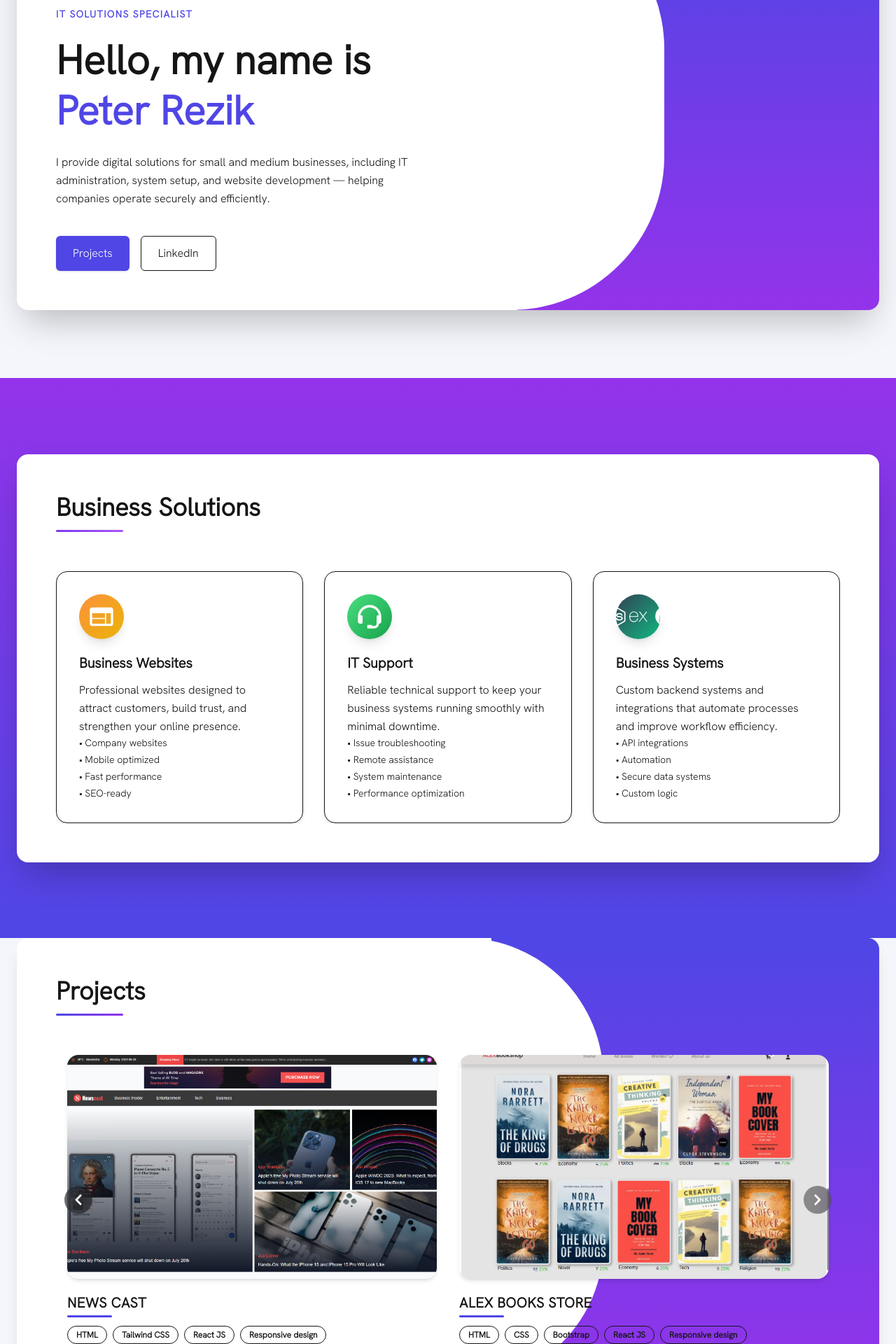
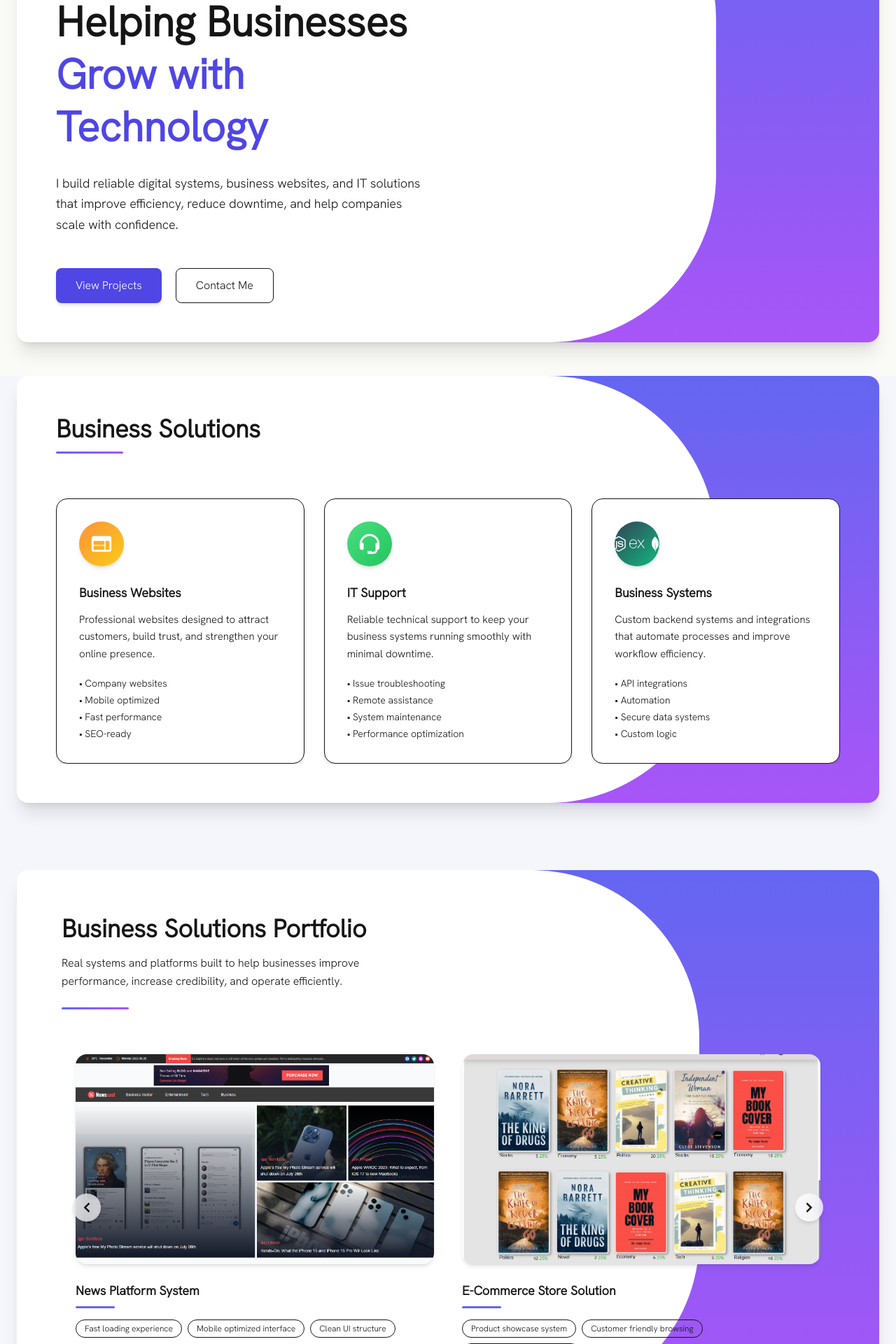
Before and after one commit to PeterRizek009/PeterRezekPortfolio, a React (Create React App) app: page / in a window 1280 px wide. Shown: the part 260-2180 px from the top of the page at 70% size. Built offline with nearby package versions, Linux system fonts and the light colour scheme; a web font is replaced by a local one.

Commit message:
new layout

```diff
--- a/src/App.js
+++ b/src/App.js
@@ -27,10 +27,6 @@ function App() {
         <div className="App dark:bg-newBlack bg-[#fafaf7] font-custom dark:text-gray text-newBlack relative">
 
 
-          {/* <div className='w-[445px] h-[720px] top-0 absolute bg-darkgray md:right-[600px]'>
-              <img src={peterimage} className=''></img>
-            </div> */}
-
           <Header />
           <WahtICanDo />
           {/* <Skills /> */}
--- a/src/header/header.jsx
+++ b/src/header/header.jsx
@@ -3,18 +3,19 @@ import { BsGithub, BsLinkedin } from "react-icons/bs";
 
 const HeaderCard = () => {
   return (
-    <section className="min-h-screen flex items-center justify-center bg-[#f4f6fb] px-6">
+    <section className="flex justify-center px-6 py-12">
 
-      {/* CARD */}
-      <div className="relative w-full max-w-[1300px] rounded-2xl bg-white shadow-2xl overflow-hidden mt-3">
+      {/* CARD CONTAINER */}
+      <div className="relative w-full max-w-[1300px] rounded-2xl bg-white shadow-xl overflow-hidden">
 
-        {/* RIGHT SHAPE */}
-        <div className="absolute right-0 top-0 h-full w-[42%]">
+        {/* RIGHT GRADIENT SHAPE */}
+        <div className="absolute right-0 top-0 h-full w-[40%]">
 
-          <div className="absolute inset-0 bg-gradient-to-b from-indigo-600 to-purple-600" />
+          {/* gradient */}
+          <div className="absolute inset-0 bg-gradient-to-b from-indigo-500 to-purple-500" />
 
-          {/* curve cut */}
-          <div className="absolute left-[-140px] top-0 h-full w-[350px] bg-white rounded-r-[220px]" />
+          {/* curve */}
+          <div className="absolute left-[-160px] top-0 h-full w-[420px] bg-white rounded-r-[240px]" />
 
         </div>
 
@@ -22,47 +23,57 @@ const HeaderCard = () => {
         <div className="relative z-10 p-14">
 
           {/* NAV */}
-          <div className="flex justify-between items-center mb-16">
+          <div className="flex justify-between items-center mb-20">
 
-            <p className="font-semibold text-gray-800">Peter Rezik</p>
+            <p className="font-semibold text-gray-800 tracking-wide">
+              Peter Rezik
+            </p>
 
-            <div className="flex gap-5 text-black">
-              <BsGithub className="cursor-pointer hover:text-indigo-600" size={40}/>
-              <BsLinkedin className="cursor-pointer hover:text-indigo-600" size={40}/>
+            <div className="flex gap-6 text-gray-700">
+
+              <BsGithub
+                size={26}
+                className="cursor-pointer hover:text-indigo-600 transition"
+              />
+
+              <BsLinkedin
+                size={26}
+                className="cursor-pointer hover:text-indigo-600 transition"
+              />
+
             </div>
-
           </div>
 
-          {/* HERO TEXT */}
-          <div className="max-w-[520px]">
+          {/* HERO */}
+          <div className="max-w-[540px]">
 
-            <p className="text-sm tracking-widest text-indigo-600 font-semibold mb-5">
+            <p className="text-sm tracking-[0.25em] text-indigo-600 font-semibold mb-6">
               IT SOLUTIONS SPECIALIST
             </p>
 
-            <h1 className="text-[42px] md:text-[58px] font-bold leading-tight text-gray-900">
-              Hello, my name is <br />
-              <span className="text-indigo-600">Peter Rezik</span>
+            <h1 className="text-[44px] md:text-[60px] font-bold leading-tight text-gray-900">
+              Helping Businesses <br />
+              <span className="text-indigo-600">Grow with Technology</span>
             </h1>
 
-            <p className="mt-6 text-gray-600 leading-relaxed">
-              I provide digital solutions for small and medium businesses,
-              including IT administration, system setup, and website
-              development — helping companies operate securely and efficiently.
+            <p className="mt-7 text-gray-600 leading-relaxed text-lg">
+              I build reliable digital systems, business websites, and IT
+              solutions that improve efficiency, reduce downtime, and help
+              companies scale with confidence.
             </p>
 
-            <div className="flex gap-4 mt-10">
+            {/* BUTTONS */}
+            <div className="flex gap-5 mt-12">
 
-              <button className="px-6 py-3 bg-indigo-600 text-white rounded-md shadow">
-                Projects
+              <button className="px-7 py-3 bg-indigo-600 text-white rounded-lg shadow-md hover:shadow-lg hover:scale-[1.02] transition">
+                View Projects
               </button>
 
-              <button className="px-6 py-3 border border-gray-300 rounded-md">
-                LinkedIn
+              <button className="px-7 py-3 border border-gray-300 rounded-lg text-gray-700 hover:bg-gray-50 transition">
+                Contact Me
               </button>
 
             </div>
-
           </div>
 
         </div>
--- a/src/projects/projects.js
+++ b/src/projects/projects.js
@@ -18,38 +18,32 @@ import Slider from "react-slick";
 const Projects = () => {
   const scrollAnimation = useMemo(() => getScrollAnimation(), []);
 
-  // CUSTOM ARROWS
+  /* ---------- ARROWS ---------- */
   const PrevArrow = ({ onClick }) => (
     <button
       onClick={onClick}
-      className="
-        absolute left-3 top-1/2 -translate-y-1/2 z-20
+      className="absolute left-4 top-1/2 -translate-y-1/2 z-20
       w-10 h-10 flex items-center justify-center
-        bg-black/40 hover:bg-black/60
-        rounded-full backdrop-blur-md
-        text-white transition
-      "
+      bg-white/70 hover:bg-white shadow-md rounded-full
+      backdrop-blur text-gray-700 transition"
     >
-      <FaChevronLeft size={18} />
+      <FaChevronLeft size={16} />
     </button>
   );
 
   const NextArrow = ({ onClick }) => (
     <button
       onClick={onClick}
-      className="
-        absolute right-3 top-1/2 -translate-y-1/2 z-20
+      className="absolute right-4 top-1/2 -translate-y-1/2 z-20
       w-10 h-10 flex items-center justify-center
-        bg-black/40 hover:bg-black/60
-        rounded-full backdrop-blur-md
-        text-white transition
-      "
+      bg-white/70 hover:bg-white shadow-md rounded-full
+      backdrop-blur text-gray-700 transition"
     >
-      <FaChevronRight size={18} />
+      <FaChevronRight size={16} />
     </button>
   );
 
-  // SLIDER SETTINGS
+  /* ---------- SLIDER ---------- */
   const settings = {
     dots: false,
     infinite: true,
@@ -59,70 +53,98 @@ const Projects = () => {
     prevArrow: <PrevArrow />,
     nextArrow: <NextArrow />,
     responsive: [
-      {
-        breakpoint: 1024,
-        settings: { slidesToShow: 1 },
-      },
-      {
-        breakpoint: 640,
-        settings: { slidesToShow: 1 },
-      },
+      { breakpoint: 1024, settings: { slidesToShow: 1 } },
+      { breakpoint: 640, settings: { slidesToShow: 1 } },
     ],
   };
 
-  // PROJECT DATA
+  /* ---------- DATA ---------- */
   const projectData = [
     {
       image: news,
       url: "https://thetodaynews.netlify.app/",
-      name: "NEWS CAST",
-      tools: ["HTML", "Tailwind CSS", "React JS", "Responsive design"],
+      name: "News Platform System",
+      tools: [
+        "Fast loading experience",
+        "Mobile optimized interface",
+        "Clean UI structure",
+      ],
     },
     {
       image: library,
       url: "https://books-ecommerceapp.netlify.app/",
-      name: "ALEX BOOKS STORE",
-      tools: ["HTML", "CSS", "Bootstrap", "React JS", "Responsive design"],
+      name: "E-Commerce Store Solution",
+      tools: [
+        "Product showcase system",
+        "Customer friendly browsing",
+        "Conversion focused design",
+      ],
     },
     {
       image: company,
       url: "https://companylanpgtemplate.netlify.app/",
-      name: "CONTRACTING COMPANY",
-      tools: ["HTML", "Tailwind CSS", "React JS", "Responsive design"],
+      name: "Corporate Website Platform",
+      tools: [
+        "Professional presence",
+        "Lead generation layout",
+        "Modern design",
+      ],
     },
     {
       image: ecommece,
       url: "https://peterrizek009.github.io/ecommerce-redux",
-      name: "CLOSET CANVAS",
-      tools: ["HTML", "Tailwind CSS", "React JS", "Redux", "Responsive design"],
+      name: "Retail Management Interface",
+      tools: [
+        "Scalable architecture",
+        "Secure logic",
+        "Performance optimized",
+      ],
     },
     {
       image: career,
       url: "https://www.youtube.com/watch?v=ZJXpM-DohW0",
-      name: "CAREER TRACKR",
-      tools: ["HTML", "Tailwind CSS", "React JS", "Express JS", "MongoDB"],
+      name: "Career Tracking System",
+      tools: [
+        "Database integration",
+        "Automation logic",
+        "Structured workflow",
+      ],
     },
   ];
 
+  /* ---------- UI ---------- */
   return (
-  <section className="flex justify-center bg-[#f4f6fb] px-6">
+    <section className="flex justify-center bg-[#f4f6fb] px-6 py-24">
 
-    {/* CARD CONTAINER — SAME AS HEADER */}
+      {/* OUTER CARD */}
       <div className="relative w-full max-w-[1300px] rounded-2xl bg-white shadow-xl overflow-hidden">
 
-      {/* RIGHT GRADIENT SHAPE */}
-<div className="absolute right-0 top-0 h-full w-[45%]">
-        <div className="absolute inset-0 bg-gradient-to-b from-indigo-600 to-purple-600" />
-        <div className="absolute left-[-120px] top-0 h-full w-[280px] bg-white rounded-r-[200px]" />
+        {/* RIGHT SHAPE */}
+        <div className="absolute right-0 top-0 h-full w-[42%]">
+
+          <div className="absolute inset-0 bg-gradient-to-b from-indigo-500 to-purple-500" />
+
+          <div className="absolute left-[-160px] top-0 h-full w-[420px] bg-white rounded-r-[240px]" />
+
         </div>
 
         {/* CONTENT */}
-      <div className="relative z-10 p-14">
+        <div className="relative z-10 p-16">
 
           {/* TITLE */}
-        <div className="mb-14 max-w-[520px]">
-          <h2 className="text-4xl font-bold text-gray-900">Projects</h2>
-          <div className="w-24 h-[3px] bg-gradient-to-r from-indigo-600 to-purple-600 mt-3 rounded-full" />
+          <div className="mb-16 max-w-[520px]">
+
+            <h2 className="text-4xl font-bold text-gray-900">
+              Business Solutions Portfolio
+            </h2>
+
+            <p className="text-gray-600 mt-4 leading-relaxed">
+              Real systems and platforms built to help businesses improve
+              performance, increase credibility, and operate efficiently.
+            </p>
+
+            <div className="w-24 h-[3px] bg-gradient-to-r from-indigo-500 to-purple-500 mt-6 rounded-full" />
+
           </div>
 
           {/* SLIDER */}
@@ -133,7 +155,7 @@ const Projects = () => {
                 <motion.div
                   key={project.name}
                   variants={scrollAnimation}
-                className="px-4"
+                  className="px-5"
                 >
                   <a
                     href={project.url}
@@ -141,32 +163,35 @@ const Projects = () => {
                     rel="noopener noreferrer"
                     className="group block"
                   >
-                  {/* IMAGE CARD */}
-                  <div className="rounded-2xl overflow-hidden shadow-md group-hover:shadow-2xl transition duration-300">
 
+                    {/* IMAGE */}
+                    <div className="rounded-2xl overflow-hidden shadow-md group-hover:shadow-xl transition duration-300">
                       <img
                         src={project.image}
                         alt={project.name}
-                      className="w-full h-[320px] object-cover group-hover:scale-105 transition duration-500"
+                        className="w-full h-[300px] object-cover group-hover:scale-105 transition duration-500"
                       />
-
                     </div>
 
                     {/* TEXT */}
-                  <div className="mt-5">
+                    <div className="mt-6">
 
-                    <h3 className="uppercase text-xl font-extrabold tracking-wide text-gray-900 group-hover:text-indigo-600 transition">
+                      <h3 className="text-lg font-semibold text-gray-900 group-hover:text-indigo-600 transition">
                         {project.name}
                       </h3>
 
-                    <div className="w-16 h-[3px] bg-indigo-600 mt-1 rounded-full"></div>
+                      <div className="w-14 h-[3px] bg-indigo-500 mt-2 rounded-full"></div>
 
-                    {/* TOOLS */}
-                    <div className="flex flex-wrap mt-3 gap-2">
+                      {/* TAGS */}
+                      <div className="flex flex-wrap mt-4 gap-2">
                         {project.tools.map((tool, idx) => (
                           <span
                             key={idx}
-                          className="px-3 py-1 text-xs font-semibold bg-gray-100 border border-gray-300 rounded-full text-gray-700 hover:bg-indigo-100 hover:border-indigo-400 transition"
+                            className="px-3 py-1 text-xs font-medium
+                            bg-gray-100 border border-gray-200
+                            rounded-full text-gray-600
+                            hover:bg-indigo-50 hover:border-indigo-300
+                            transition"
                           >
                             {tool}
                           </span>
@@ -174,6 +199,7 @@ const Projects = () => {
                       </div>
 
                     </div>
+
                   </a>
                 </motion.div>
               ))}
--- a/src/whatcanido/whaticando.js
+++ b/src/whatcanido/whaticando.js
@@ -8,8 +8,8 @@ import "swiper/css";
 const WahtICanDo = () => {
   const services = [
     {
-      icon: <MdWeb size={40} />,
-      color: "from-orange-400 to-yellow-500",
+      icon: <MdWeb size={34} />,
+      color: "from-orange-400 to-yellow-400",
       title: "Business Websites",
       description:
         "Professional websites designed to attract customers, build trust, and strengthen your online presence.",
@@ -21,8 +21,8 @@ const WahtICanDo = () => {
       ],
     },
     {
-      icon: <BiSupport size={40} />,
-      color: "from-green-400 to-green-600",
+      icon: <BiSupport size={34} />,
+      color: "from-green-400 to-green-500",
       title: "IT Support",
       description:
         "Reliable technical support to keep your business systems running smoothly with minimal downtime.",
@@ -36,9 +36,9 @@ const WahtICanDo = () => {
     {
       icon: (
         <div className="flex gap-1">
-          <SiNodedotjs size={26} />
-          <SiExpress size={26} />
-          <SiMongodb size={26} />
+          <SiNodedotjs size={22} />
+          <SiExpress size={22} />
+          <SiMongodb size={22} />
         </div>
       ),
       color: "from-slate-700 to-emerald-500",
@@ -53,8 +53,8 @@ const WahtICanDo = () => {
       ],
     },
     {
-      icon: <FaCloud size={40} />,
-      color: "from-blue-400 to-blue-600",
+      icon: <FaCloud size={34} />,
+      color: "from-blue-400 to-blue-500",
       title: "Cloud Infrastructure",
       description:
         "Scalable cloud environments and infrastructure setups tailored for business growth and security.",
@@ -68,20 +68,34 @@ const WahtICanDo = () => {
   ];
 
   return (
-    <section className="min-h-screen flex items-center justify-center bg-gradient-to-b from-purple-600 to-indigo-600 p-6">
+    <section className="flex justify-center bg-[#f4f6fb] px-6">
+
       {/* CARD */}
-      <div className="relative w-full max-w-[1300px] rounded-2xl bg-white shadow-2xl overflow-hidden p-14 z-8">
+      <div className="relative w-full max-w-[1300px] rounded-2xl bg-white shadow-xl overflow-hidden">
+
+        {/* RIGHT SHAPE — same header style */}
+        <div className="absolute right-0 top-0 h-full w-[40%]">
+
+          <div className="absolute inset-0 bg-gradient-to-b from-indigo-500 to-purple-500" />
+
+          <div className="absolute left-[-160px] top-0 h-full w-[420px] bg-white rounded-r-[240px]" />
+
+        </div>
+
+        {/* CONTENT */}
+        <div className="relative z-10 p-14">
+
           {/* TITLE */}
-        <div className="relative z-10 mb-14">
+          <div className="mb-16 max-w-[520px]">
             <h2 className="text-4xl font-bold text-gray-900">
               Business Solutions
             </h2>
-          <div className="w-24 h-[3px] bg-gradient-to-r from-violet-600 to-purple-500 mt-3 rounded-full" />
+            <div className="w-24 h-[3px] bg-gradient-to-r from-indigo-500 to-purple-500 mt-3 rounded-full" />
           </div>
 
           {/* SLIDER */}
           <Swiper
-          spaceBetween={30}
+            spaceBetween={28}
             slidesPerView={1}
             breakpoints={{
               768: { slidesPerView: 2 },
@@ -91,34 +105,42 @@ const WahtICanDo = () => {
           >
             {services.map((service, i) => (
               <SwiperSlide key={i} className="!h-auto flex items-stretch">
-              <div className="group rounded-2xl border border-gray-300 bg-white p-8 shadow-md hover:shadow-2xl transition w-full flex flex-col h-full">
+
+                <div className="group rounded-2xl border border-gray-200 bg-white p-8 shadow-md hover:shadow-xl transition w-full flex flex-col h-full">
+
                   {/* icon */}
                   <div
-                  className={`mb-5 w-16 h-16 flex items-center justify-center rounded-full bg-gradient-to-br ${service.color} text-white shadow-lg`}
+                    className={`mb-6 w-16 h-16 flex items-center justify-center rounded-full bg-gradient-to-br ${service.color} text-white shadow-md`}
                   >
                     {service.icon}
                   </div>
 
                   {/* title */}
-                <h3 className="text-xl font-semibold mb-3 text-gray-900">
+                  <h3 className="text-lg font-semibold mb-3 text-gray-900">
                     {service.title}
                   </h3>
 
                   {/* desc */}
-                <p className="text-gray-600 leading-relaxed text-base flex-grow">
+                  <p className="text-gray-600 leading-relaxed text-[15px] flex-grow">
                     {service.description}
                   </p>
 
-                <ul className="text-gray-600 text-sm space-y-1">
+                  {/* list */}
+                  <ul className="text-gray-600 text-sm space-y-1 mt-5">
                     {service.details.map((item, idx) => (
                       <li key={idx}>• {item}</li>
                     ))}
                   </ul>
+
                 </div>
+
               </SwiperSlide>
             ))}
           </Swiper>
+
         </div>
+      </div>
+
     </section>
   );
 };
```
Lines whose indentation alone changed are shown as unchanged.
